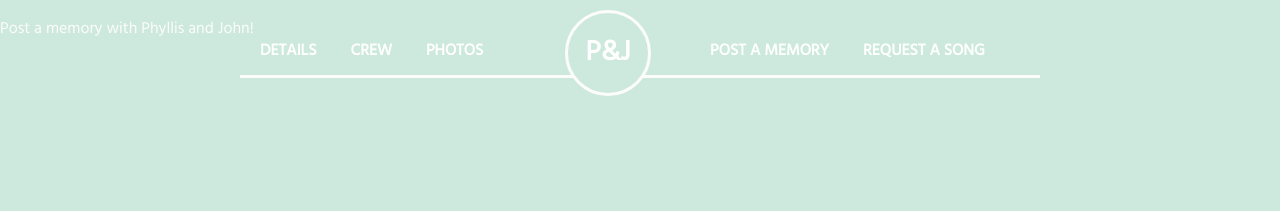
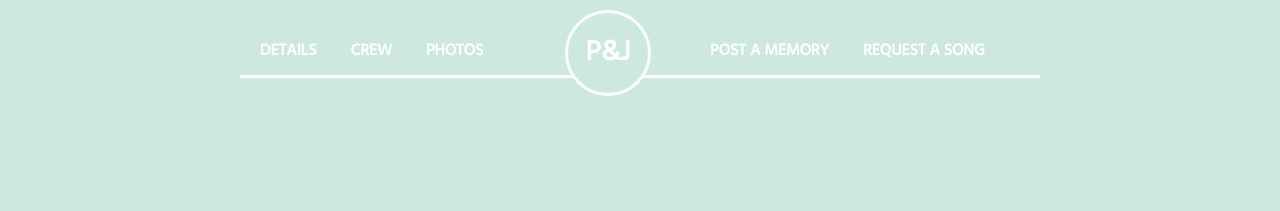
Before and after one commit to phyllisandjohn/phyllisandjohn.github.io, a Jekyll site: the page built from _posts/2016-01-17-post.md, in a window 1280 px wide. Shown: the top 211 px of the page. Built offline with Jekyll 4.4.1, drawn with Linux system fonts in a browser that asks for light colours; comment, search, counter and statistics services are not loaded.

Commit message:
Update 2016-01-17-post.md

```diff
--- a/_posts/2016-01-17-post.md
+++ b/_posts/2016-01-17-post.md
@@ -1,7 +1,5 @@
 ---
 layout: post
-title: "Post a memor"
-date: 2014-04-30
+title: "Post a memory"
+date: 2016-01-17
 ---
-
-Post a memory with Phyllis and John!
```
